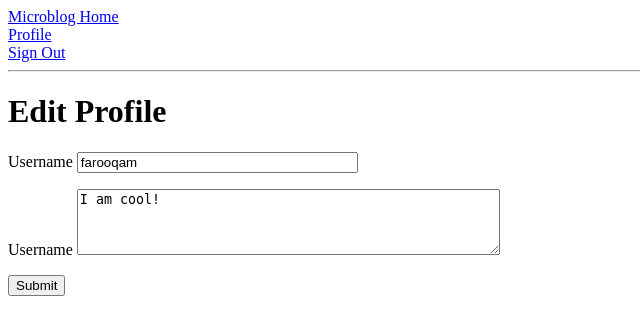
After one commit to farooq-teqniqly/flask-microblog, a Flask app: page /profile/edit in a window 1280 px wide. The commit adds this page. Shown: the top 335 px of the page, without its empty margins (0-640 px from the left). Run offline with Flask 2, Linux system fonts and the light colour scheme; a user stored in the database is signed in; data comes from the database, SQL or seed files in the repository; both versions use the stored data as it was after the commit.

Commit message:
Show/edit profiles

```diff
--- /dev/null
+++ b/app/forms/editprofileform.py
@@ -0,0 +1,9 @@
+from flask_wtf import FlaskForm
+from wtforms import StringField, TextAreaField, SubmitField
+from wtforms.validators import DataRequired, Length
+
+
+class EditProfileForm(FlaskForm):
+    username = StringField("Username", validators=[DataRequired()])
+    about_me = TextAreaField("Username", validators=[Length(min=0, max=256)])
+    submit = SubmitField("Submit")
--- a/app/routes.py
+++ b/app/routes.py
@@ -1,26 +1,31 @@
 import uuid
+from datetime import datetime
 
 from werkzeug.urls import url_parse
 
 from app import app, db
 from flask import render_template, flash, redirect, url_for, request
 from flask_login import current_user, login_user, logout_user, login_required
+
+from app.forms.editprofileform import EditProfileForm
 from app.forms.loginform import LoginForm
 from app.forms.userregform import UserRegistrationForm
-from app.models import User
+from app.models import User, Post
+
+
+@app.before_request
+def before_request():
+    if current_user.is_authenticated:
+        current_user.last_seen = datetime.utcnow()
+        db.session.commit()
 
 
 @app.route("/")
 @app.route("/index")
 @login_required
 def index():
-    posts = [
-        {"author": {"username": "farooqam"}, "body": "Beautiful day in Seattle!"},
-        {"author": {"username": "engreen"}, "body": "Bombshell movie was so cool!"},
-    ]
-
+    posts = Post.query.all()
     params = dict(title="Welcome", posts=posts)
-
     return render_template("index.jinja2", **params)
 
 
@@ -84,3 +89,34 @@ def register():
 
     params = dict(title="Register", form=form)
     return render_template("userreg.jinja2", **params)
+
+
+@app.route("/user/<username>")
+def user(username: str):
+    user = User.query.filter_by(username=username).first_or_404()
+
+    posts = [
+        {"author": user, "body": "Beautiful day in Seattle!"},
+        {"author": user, "body": "Bombshell movie was so cool!"},
+    ]
+
+    return render_template("user.jinja2", user=user, posts=posts)
+
+
+@app.route("/profile/edit", methods=["GET", "POST"])
+@login_required
+def edit_profile():
+    form = EditProfileForm()
+
+    if form.validate_on_submit():
+        current_user.username = form.username.data
+        current_user.about_me = form.about_me.data
+        db.session.commit()
+        flash("Your changes have been saved.")
+
+        return redirect(url_for("edit_profile"))
+
+    form.username.data = current_user.username
+    form.about_me.data = current_user.about_me
+
+    return render_template("editprofile.jinja2", form=form)
--- /dev/null
+++ b/app/templates/_post.jinja2
@@ -0,0 +1,6 @@
+<table>
+        <tr valign="top">
+            <td><img src="{{ post.author.get_gravatar(36) }}" alt=""></td>
+            <td>{{ post.author.username }} says: <br>{{ post.body }}</td>
+        </tr>
+</table>
--- a/app/templates/base.jinja2
+++ b/app/templates/base.jinja2
@@ -13,6 +13,7 @@
     {%  if current_user.is_anonymous %}
         <div><a href="{{ url_for("login") }}">Sign In</a></div>
     {%  else %}
+        <div><a href="{{ url_for("user", username=current_user.username) }}">Profile</a></div>
         <div><a href="{{ url_for("logout") }}">Sign Out</a></div>
     {%  endif %}
     <hr>
--- /dev/null
+++ b/app/templates/editprofile.jinja2
@@ -0,0 +1,23 @@
+{%  extends "base.jinja2" %}
+
+{%  block content %}
+    <h1>Edit Profile</h1>
+    <form action="" method="POST" novalidate>
+        {{ form.hidden_tag() }}
+        <p>
+            {{ form.username.label }}
+            {{ form.username(size=32) }}
+            {% for error in form.username.errors %}
+                <span style="color:red">[{{ error }}]</span>
+            {%  endfor %}
+        </p>
+        <p>
+            {{ form.about_me.label }}
+            {{ form.about_me(cols=50, rows=4) }}
+            {% for error in form.username.errors %}
+                <span style="color:red">[{{ error }}]</span>
+            {%  endfor %}
+        </p>
+        <p>{{ form.submit() }}</p>
+    </form>
+{%  endblock %}
--- a/app/templates/index.jinja2
+++ b/app/templates/index.jinja2
@@ -6,9 +6,7 @@
         <p>There are no posts. Why don't you add one?</p>
     {%  else %}
         {%  for post in posts %}
-            <div>
-                <p>{{ post.author.username }} says <b>{{ post.body }}</b></p>
-            </div>
+            {% include "_post.jinja2" %}
         {%  endfor %}
     {%  endif %}
 {%  endblock %}
```
Also changed, not shown: app/__init__.py (+49 -0 lines), app/models.py (+9 -0 lines), app/templates/user.jinja2 (added, +22 -0 lines), db/app.db.
